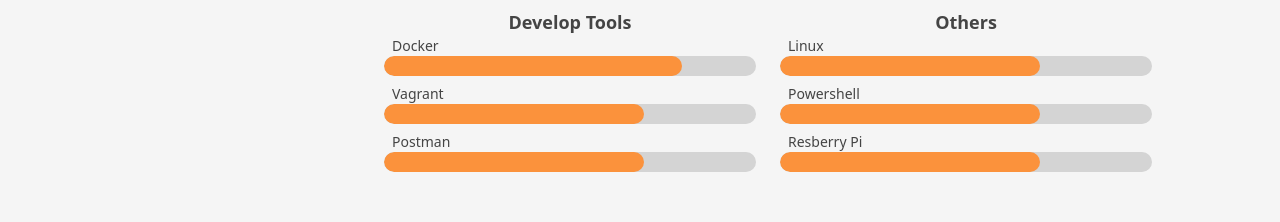
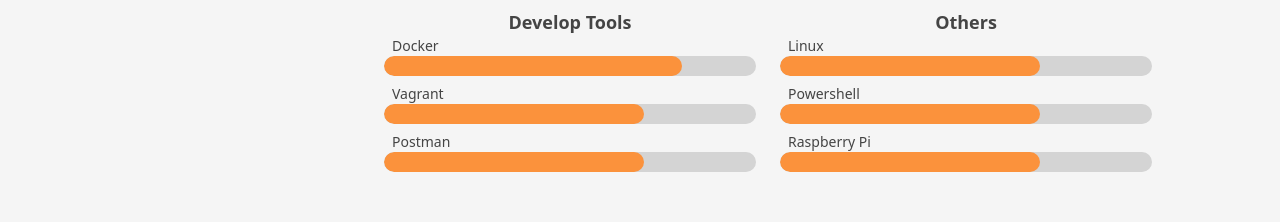
Before and after one commit to shchin45/shchin_portfolio, a Next.js app: page / in a window 1280 px wide. Shown: the part 2140-2362 px from the top of the page. Built offline with nearby package versions, Linux system fonts and the light colour scheme.

Commit message:
Fix Spelling Error

```diff
--- a/src/data/data.tsx
+++ b/src/data/data.tsx
@@ -153,7 +153,7 @@
         level: 7,
       },
       {
-        name: 'Resberry Pi',
+        name: 'Raspberry Pi',
         level: 7,
       },
     ],
```
